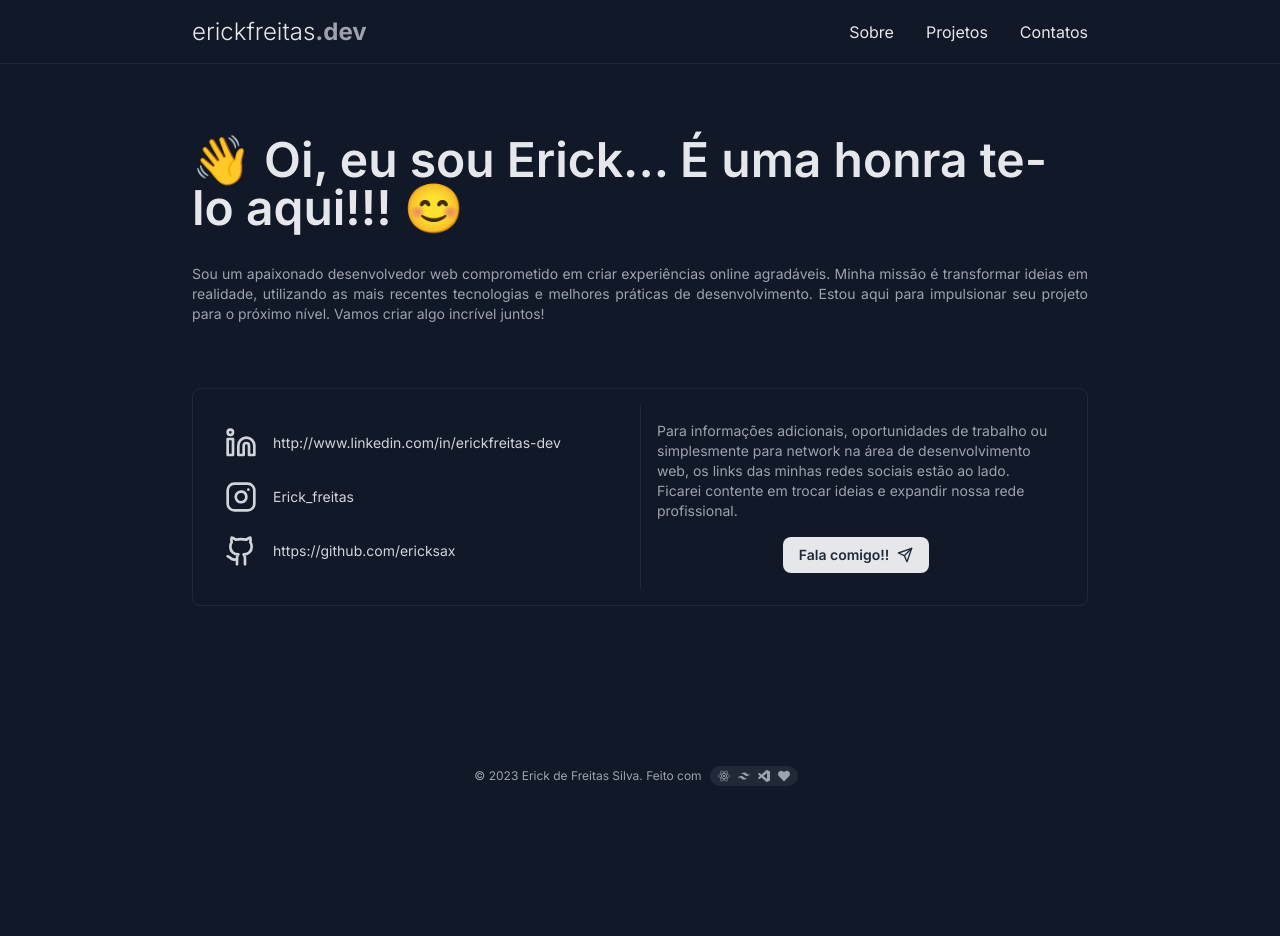
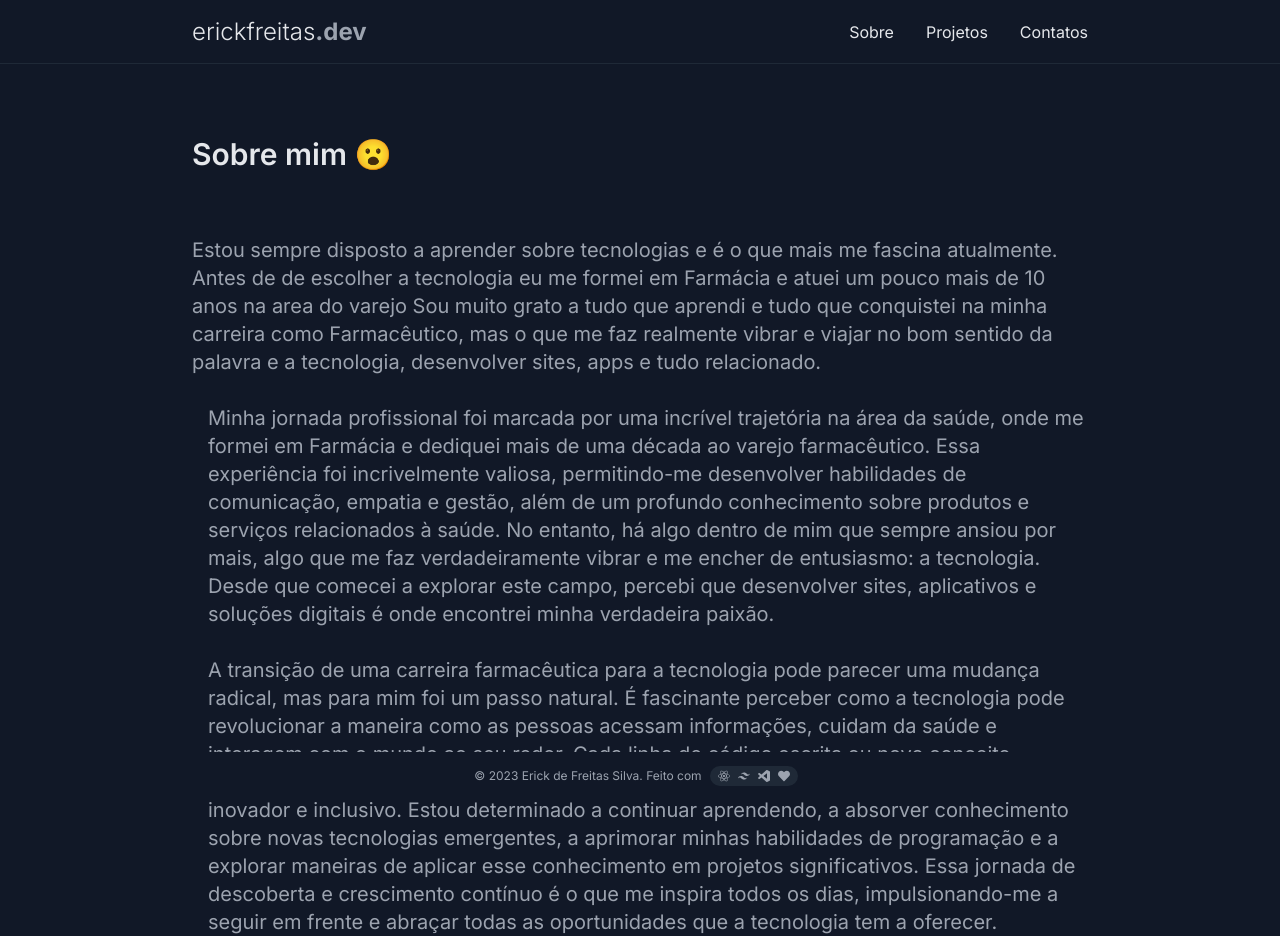
Before and after one commit to ericksax/portfolio2.0, a Next.js app: page /sobre in a window 1280 px wide. Before the commit the page ends 800 px from the top, so only its background shows below. Built offline with nearby package versions, Linux system fonts and the light colour scheme.

Commit message:
feat: adding sobre mim

```diff
--- a/app/page.tsx
+++ b/app/page.tsx
@@ -1,5 +1,55 @@
+import { GithubIcon, Instagram, Linkedin, Send } from "lucide-react";
 import Sobre from "./sobre/page";
 
 export default function Home() {
-  return <Sobre />;
+  return (
+    <>
+      <section className="max-w-4xl mx-auto text-xl mt-[72px]">
+        <h1 className="text-5xl font-semibold ">
+          👋 Oi, eu sou Erick... É uma honra te-lo aqui!!! 😊
+        </h1>
+        <article className="space-x-4 mt-16 ident-8 text-gray-400 text-md">
+          Sou um apaixonado desenvolvedor web comprometido em criar experiências
+          online agradáveis. Minha missão é transformar ideias em realidade,
+          utilizando as mais recentes tecnologias e melhores práticas de
+          desenvolvimento. Estou aqui para impulsionar seu projeto para o
+          próximo nível. Vamos criar algo incrível juntos!
+        </article>
+      </section>
+
+      <div className="max-w-4xl mx-auto text-xl mt-16 ">
+        <strong className="px-4 py-2 rounded-full bg-gray-700/50">
+          Midias sociais e contato 💌 ☎{" "}
+        </strong>
+      </div>
+
+      <section className="grid grid-cols-2 max-w-4xl mx-auto text-xl mt-8 border border-gray-800 h-auto rounded-lg p-4 divide-x divide-gray-800 ">
+        <div className="flex flex-col justify-evenly gap-4 p-4 justify-ev">
+          <div className="flex gap-4 items-center text-gray-300 text-sm transition-all duration-200 ease-in-out hover:scale-105 hover:cursor-pointer">
+            <Linkedin size={32} />
+            http://www.linkedin.com/in/erickfreitas-dev
+          </div>
+          <div className="flex gap-4 items-center text-gray-300 text-sm transition-all duration-200 ease-in-out hover:scale-105 hover:cursor-pointer">
+            <Instagram size={32} />
+            Erick_freitas
+          </div>
+          <div className="flex gap-4 items-center text-gray-300 text-sm transition-all duration-200 ease-in-out hover:scale-105 hover:cursor-pointer">
+            <GithubIcon size={32} />
+            https://github.com/ericksax
+          </div>
+        </div>
+        <aside className="flex flex-col h-full align-center items-center p-4 text-gray-400 text-sm">
+          <article className="flex justify-center text-gray-400 text-sm">
+            Para informações adicionais, oportunidades de trabalho ou
+            simplesmente para network na área de desenvolvimento web, os links
+            das minhas redes sociais estão ao lado. Ficarei contente em trocar
+            ideias e expandir nossa rede profissional.
+          </article>
+          <button className="flex justify-center items-center gap-2 mt-4 bg-gray-200 px-4 py-2 rounded-lg text-gray-800 text-sm font-semibold trnsition-all duration-200 ease-in-out hover:scale-105">
+            Fala comigo!! <Send size={16} />
+          </button>
+        </aside>
+      </section>
+    </>
+  );
 }
--- a/app/projects/page.tsx
+++ b/app/projects/page.tsx
@@ -8,9 +8,15 @@ const Projects = async () => {
 
   return (
     <section className="max-w-4xl mx-auto">
-      <h1 className="text-2xl mt-24">Projetos</h1>
+      <header className="border border-b border-gray-800 rounded-lg p-4 w-full m-auto mt-16 ">
+        <article className="text-gray-400 text-lg">
+          Aqui estão alguns dos meus projetos que tenho desenvolvido. Todos eles
+          estão no meu perfil do github, você pode conferir mais detalhes
+          clicando sobre eles. 🚀
+        </article>
+      </header>
       <div className="mt-8 max-w-4xl h-auto">
-        <div className="flex flex-wrap p-4 overflow-hidden gap-4 items-center justify-between">
+        <div className="border border-gray-800 rounded-lg flex flex-wrap p-4 overflow-hidden gap-4 items-center justify-evenly">
           {data.map((project: any) => {
             return <CardProject key={project.name} project={project} />;
           })}
--- a/app/sobre/page.tsx
+++ b/app/sobre/page.tsx
@@ -2,47 +2,50 @@ import { GithubIcon, Instagram, Linkedin, Send } from "lucide-react";
 
 const Sobre = () => {
   return (
-    <>
-      <section className="max-w-4xl mx-auto text-xl mt-[72px]">
-        <h1 className="text-5xl font-semibold ">
-          👋 Oi, eu sou Erick... É uma honra te-lo aqui!!! 😊
-        </h1>
-        <article className="space-x-4 mt-8 text-justify ident-8 text-gray-400 text-sm">
-          Sou um apaixonado desenvolvedor web comprometido em criar experiências
-          online agradáveis. Minha missão é transformar ideias em realidade,
-          utilizando as mais recentes tecnologias e melhores práticas de
-          desenvolvimento. Estou aqui para impulsionar seu projeto para o
-          próximo nível. Vamos criar algo incrível juntos!
-        </article>
-      </section>
-      <section className="grid grid-cols-2 max-w-4xl mx-auto text-xl mt-16 border border-gray-800 h-auto rounded-lg p-4 divide-x divide-gray-800 ">
-        <div className="flex flex-col justify-evenly gap-4 p-4 justify-ev">
-          <div className="flex gap-4 items-center text-gray-300 text-sm transition-all duration-200 ease-in-out hover:scale-105 hover:cursor-pointer">
-            <Linkedin size={32} />
-            http://www.linkedin.com/in/erickfreitas-dev
-          </div>
-          <div className="flex gap-4 items-center text-gray-300 text-sm transition-all duration-200 ease-in-out hover:scale-105 hover:cursor-pointer">
-            <Instagram size={32} />
-            Erick_freitas
-          </div>
-          <div className="flex gap-4 items-center text-gray-300 text-sm transition-all duration-200 ease-in-out hover:scale-105 hover:cursor-pointer">
-            <GithubIcon size={32} />
-            https://github.com/ericksax
-          </div>
-        </div>
-        <aside className="flex flex-col h-full align-center items-center p-4 text-gray-400 text-sm">
-          <article className="flex justify-center text-gray-400 text-sm">
-            Para informações adicionais, oportunidades de trabalho ou
-            simplesmente para network na área de desenvolvimento web, os links
-            das minhas redes sociais estão ao lado. Ficarei contente em trocar
-            ideias e expandir nossa rede profissional.
-          </article>
-          <button className="flex justify-center items-center gap-2 mt-4 bg-gray-200 px-4 py-2 rounded-lg text-gray-800 text-sm font-semibold trnsition-all duration-200 ease-in-out hover:scale-105">
-            Fala comigo!! <Send size={16} />
-          </button>
-        </aside>
-      </section>
-    </>
+    <section className="max-w-4xl mx-auto text-xl mt-[72px]">
+      <h1 className="text-3xl font-semibold mb-8">Sobre mim 😮 </h1>
+
+      <article className="space-x-4 mt-16 ident-8 text-gray-400 text-md">
+        <p>
+          Estou sempre disposto a aprender sobre tecnologias e é o que mais me
+          fascina atualmente. Antes de de escolher a tecnologia eu me formei em
+          Farmácia e atuei um pouco mais de 10 anos na area do varejo Sou muito
+          grato a tudo que aprendi e tudo que conquistei na minha carreira como
+          Farmacêutico, mas o que me faz realmente vibrar e viajar no bom
+          sentido da palavra e a tecnologia, desenvolver sites, apps e tudo
+          relacionado.
+        </p>
+        <br />
+        <p>
+          Minha jornada profissional foi marcada por uma incrível trajetória na
+          área da saúde, onde me formei em Farmácia e dediquei mais de uma
+          década ao varejo farmacêutico. Essa experiência foi incrivelmente
+          valiosa, permitindo-me desenvolver habilidades de comunicação, empatia
+          e gestão, além de um profundo conhecimento sobre produtos e serviços
+          relacionados à saúde. No entanto, há algo dentro de mim que sempre
+          ansiou por mais, algo que me faz verdadeiramente vibrar e me encher de
+          entusiasmo: a tecnologia. Desde que comecei a explorar este campo,
+          percebi que desenvolver sites, aplicativos e soluções digitais é onde
+          encontrei minha verdadeira paixão.
+        </p>
+        <br />
+        <p>
+          A transição de uma carreira farmacêutica para a tecnologia pode
+          parecer uma mudança radical, mas para mim foi um passo natural. É
+          fascinante perceber como a tecnologia pode revolucionar a maneira como
+          as pessoas acessam informações, cuidam da saúde e interagem com o
+          mundo ao seu redor. Cada linha de código escrita ou novo conceito
+          desenvolvido me faz sentir parte de algo maior, contribuindo para um
+          futuro digital mais inovador e inclusivo. Estou determinado a
+          continuar aprendendo, a absorver conhecimento sobre novas tecnologias
+          emergentes, a aprimorar minhas habilidades de programação e a explorar
+          maneiras de aplicar esse conhecimento em projetos significativos. Essa
+          jornada de descoberta e crescimento contínuo é o que me inspira todos
+          os dias, impulsionando-me a seguir em frente e abraçar todas as
+          oportunidades que a tecnologia tem a oferecer.
+        </p>
+      </article>
+    </section>
   );
 };
 export default Sobre;
--- a/components/cardProjects.tsx
+++ b/components/cardProjects.tsx
@@ -1,6 +1,6 @@
 import Link from "next/link";
-import { Badge } from "./ui/badge";
 import Image from "next/image";
+
 type ProjectProps = {
   project: {
     name: string;
@@ -17,17 +17,10 @@ type ProjectProps = {
 const CardProject = ({ project }: ProjectProps) => {
   return (
     <Link href={project.link}>
-      <div className="border mt-8 p-4 border-gray-800 rounded-lg flex flex-col items-center justify-center gap-4 max-w-[260px] transition-all duration-300 ease-in-out transform hover:scale-105 hover:cursor-pointer">
+      <div className="mt-8 p-4 flex flex-col items-center justify-center gap-4 w-[clamp(200px,20vw,400px)] min-h-[284px] transition-all duration-300 ease-in-out transform hover:scale-105 hover:cursor-pointer">
+        <Image src={"/foto.png"} width={400} height={400} alt={""} />
         <strong>{project.name}</strong>
-        <Image src={"/foto.png"} width={180} height={180} alt={""} />
-        <article className="text-gray-400 text-[12px]">
-          {project.description}
-        </article>
-        <aside className="flex gap-2 w-full">
-          <Badge variant={"secondary"} color="red">
-            {project.language}
-          </Badge>
-        </aside>
+        <aside className="flex gap-2 w-full"></aside>
       </div>
     </Link>
   );
```
